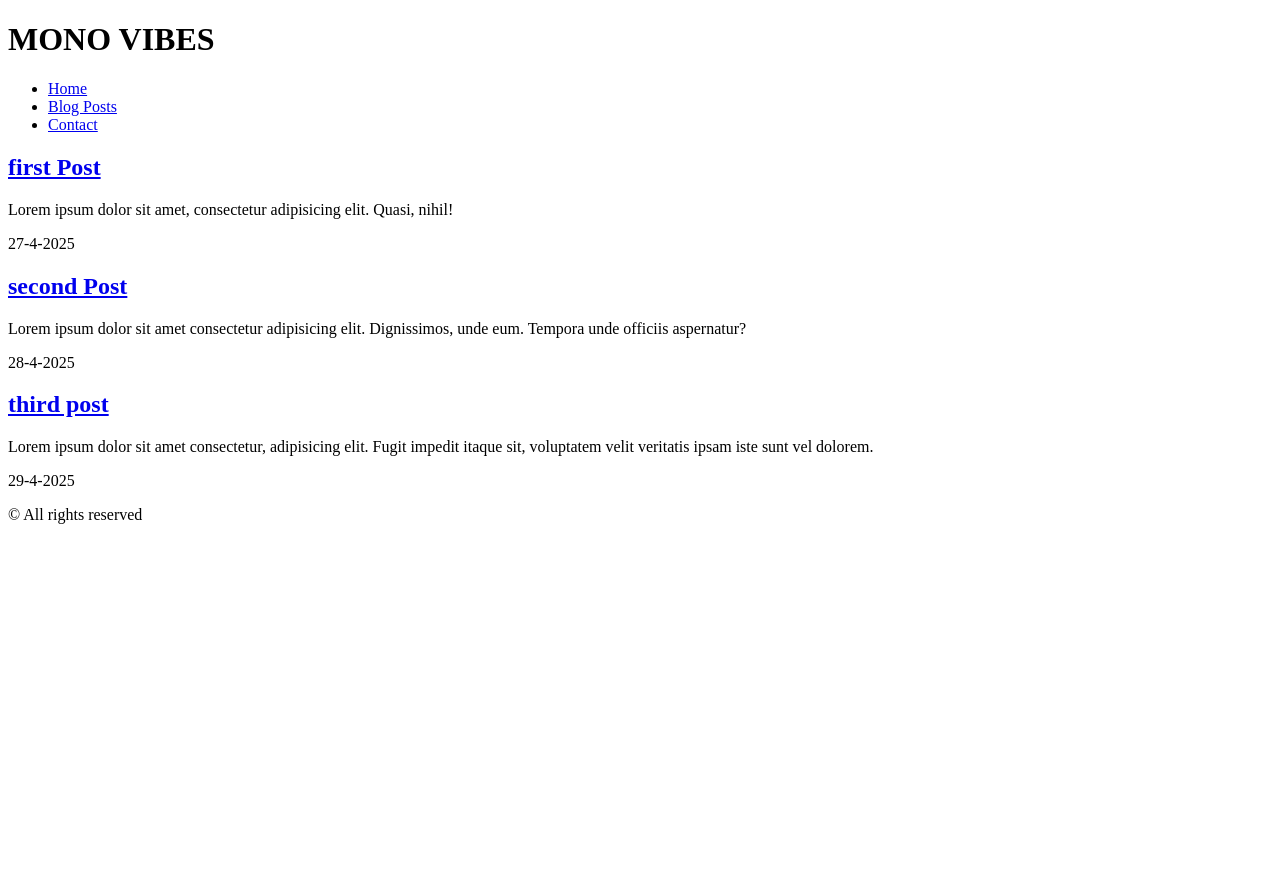
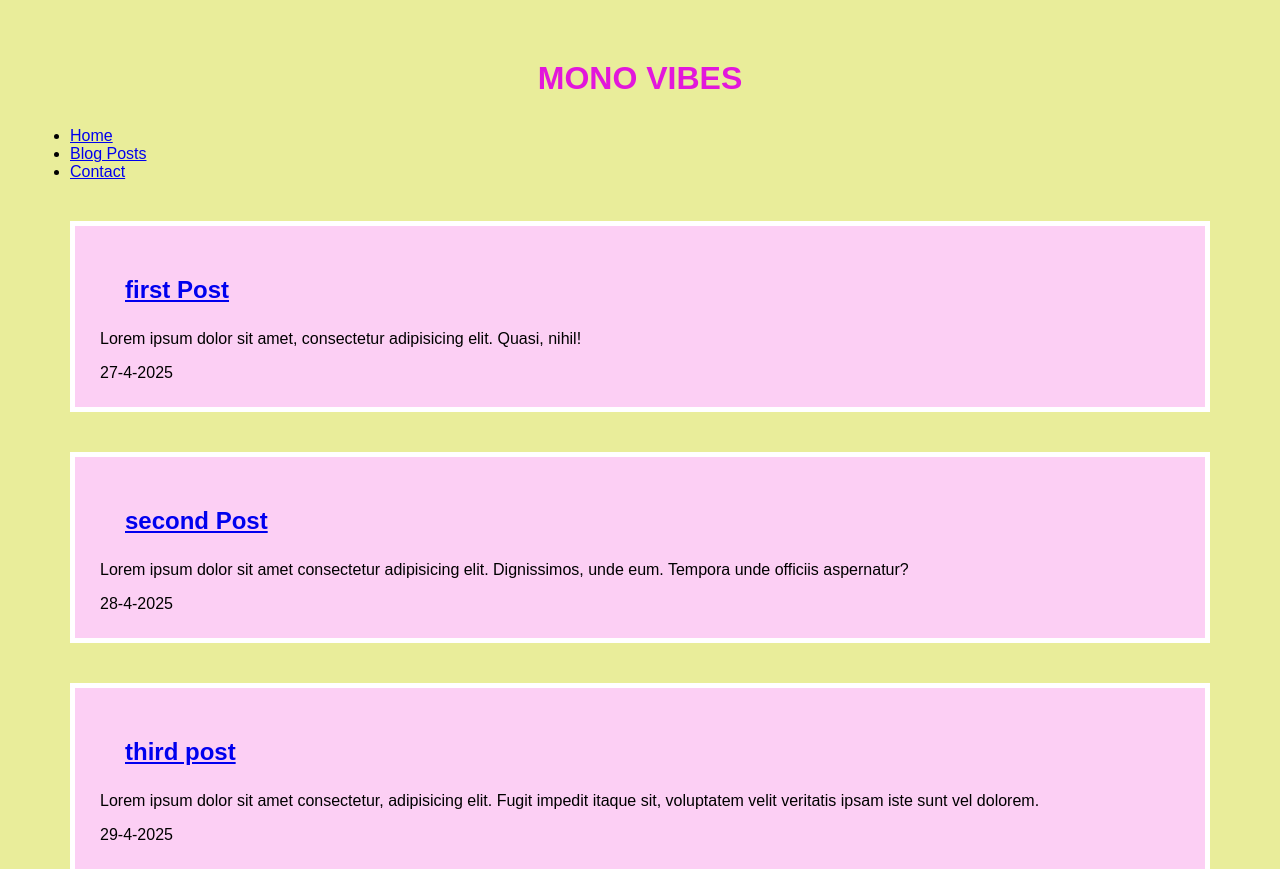
Before and after one commit to lobnaelemary/html-1, a plain HTML site: page index.html in a window 1280 px wide. Shown: the top 869 px of the page. Before the commit the page ends 800 px from the top, so only its background shows below. Drawn offline with Linux system fonts and the light colour scheme.

Commit message:
add style sheet to the html files

```diff
--- a/index.html
+++ b/index.html
@@ -4,6 +4,7 @@
     <meta charset="UTF-8">
     <meta name="viewport" content="width=device-width, initial-scale=1.0">
     <title>Document</title>
+    <link rel="stylesheet" href="style.css">
 </head>
 <body>
     <header>
@@ -20,19 +21,19 @@
     <div>
         <section>
 
-            <article>
+            <article class="blog-detail">
                 <h2> <a href="a.html"> first Post </a></h2>
                 <p>Lorem ipsum dolor sit amet, consectetur adipisicing elit. Quasi, nihil!</p>
                 <time datetime="27-4-2025 12.00"> 27-4-2025 </time>
             </article>
 
-            <article>
+            <article class="blog-detail">
                 <h2> <a href="b.html"> second Post </a></h2>
                 <p> Lorem ipsum dolor sit amet consectetur adipisicing elit. Dignissimos, unde eum. Tempora unde officiis aspernatur?</p>
                 <time datetime="28-4-2025 12.00"> 28-4-2025 </time>
             </article>
 
-            <article>
+            <article class="blog-detail">
                 <h2> <a href="c.html"> third post  </a></h2>
                 <p> Lorem ipsum dolor sit amet consectetur, adipisicing elit. Fugit impedit itaque sit, voluptatem velit veritatis ipsam iste sunt vel dolorem.</p>
                 <time datetime="29-4-2025 12.00"> 29-4-2025 </time>
--- /dev/null
+++ b/style.css
@@ -0,0 +1,34 @@
+
+* {
+    box-sizing: border-box;
+  }
+
+  body {
+    font-family: Arial, sans-serif;
+    background-color: #e9ed9a;
+    margin: 10px;
+    padding: 20px;
+  }
+
+  h1 {
+    font-size: 32px;
+    color: #e217db;
+    text-align: center;
+    padding: 10px;
+    margin: 20px;
+  }
+
+  h2 {
+    font-size: 24px;
+    color: #43d41b;
+    text-align: left;
+    padding: 10px;
+    margin: 15px;
+  }
+
+  .blog-detail {
+    border: 5px solid #ffffff;
+    padding: 25px;
+    margin: 40px;
+    background-color: #fccff4;
+  }
```
Also changed, not shown: blog.html (+4 -3 lines), contact.html (+1 -0 lines).
